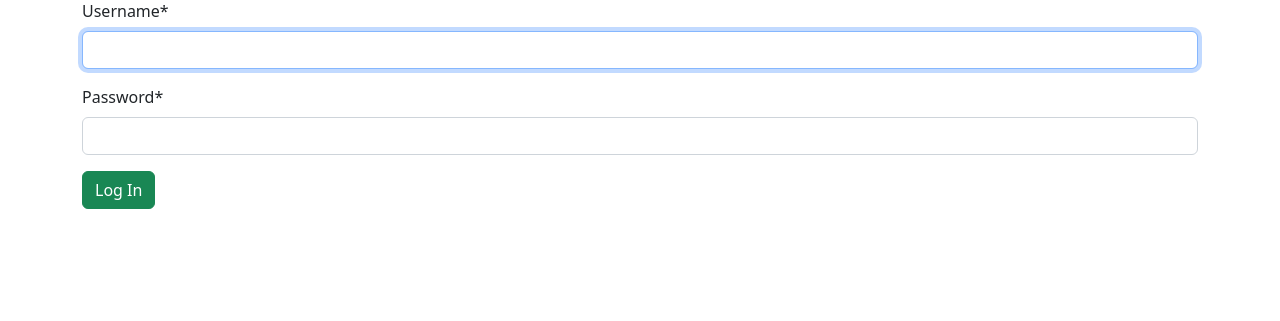
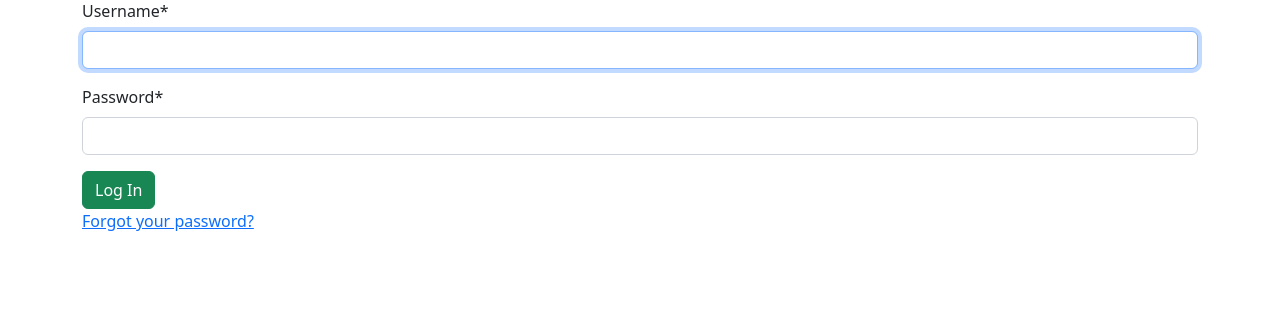
Before and after one commit to waringk/DeliveryTracker, a Django app: page /accounts/login/ in a window 1280 px wide. Shown: the part 133-454 px from the top of the page. Run offline with Django 4.2, Linux system fonts and the light colour scheme; some libraries are stand-ins or nearby versions.

Commit message:
Added password reset redirect.

```diff
--- a/apps/tracker/templates/registration/login.html
+++ b/apps/tracker/templates/registration/login.html
@@ -9,4 +9,5 @@
     {{ form|crispy }}
     <button class="btn btn-success ml-2" type="submit">Log In</button>
   </form>
+  <p><a href="{% url 'reset_password' %}">Forgot your password?</a></p>
 {% endblock %}
```
